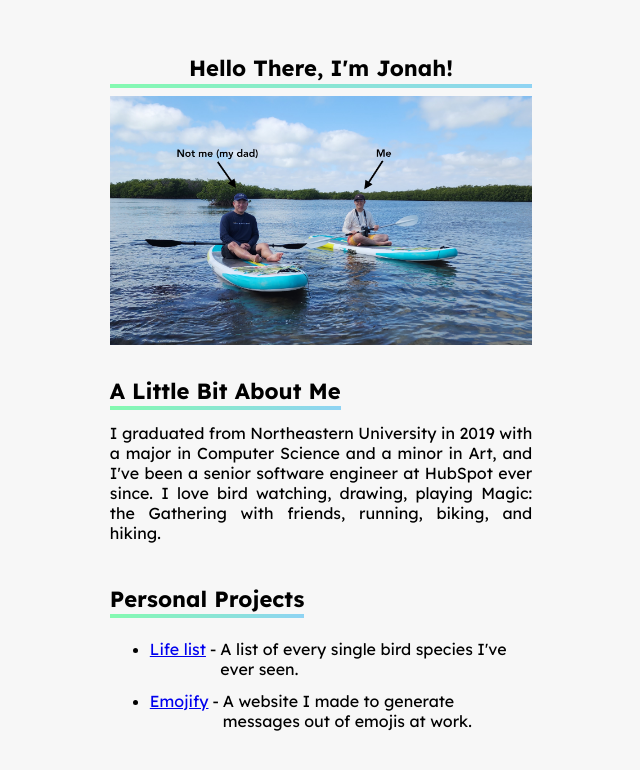
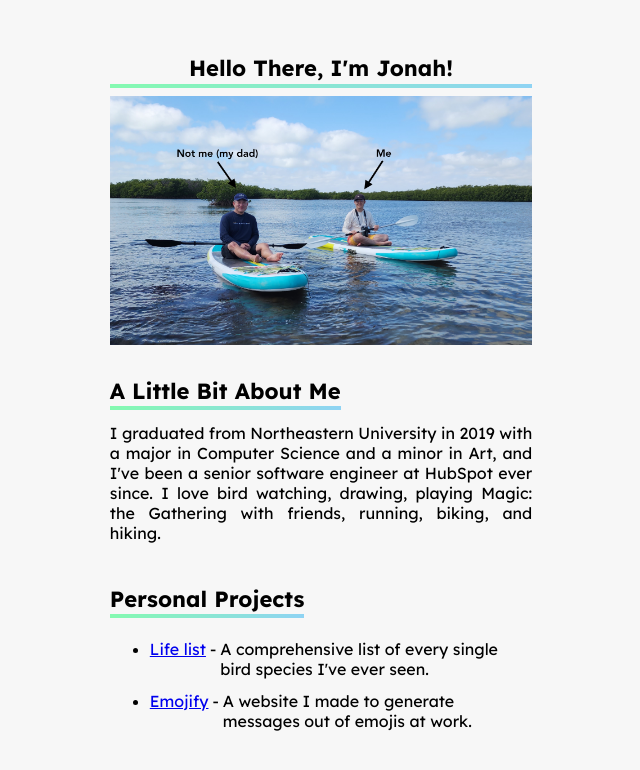
Before and after one commit to Jonah-Min/jonahmin.com, a React (Vite) app: page / in a window 1280 px wide. Shown: the top 770 px of the page, without its empty margins (319-959 px from the left). Built offline with nearby package versions, Linux system fonts and the light colour scheme.

Commit message:
Update test as test

```diff
--- a/src/containers/Homepage.jsx
+++ b/src/containers/Homepage.jsx
@@ -20,7 +20,7 @@ export default class HomePage extends PureComponent {
                             <li>
                                 <span className="project-link">
                                     <NavLink to="/lifelist">Life list</NavLink> -
-                                    <p>A list of every single bird species I've ever seen.</p>
+                                    <p>A comprehensive list of every single bird species I've ever seen.</p>
                                 </span>
                             </li>
                             <li>
```
Also changed, not shown: 2 other files (tests, documents, lock files or other folders).
